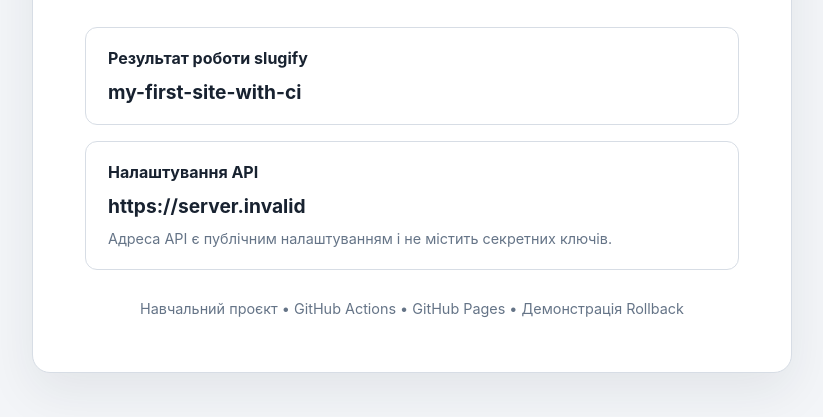
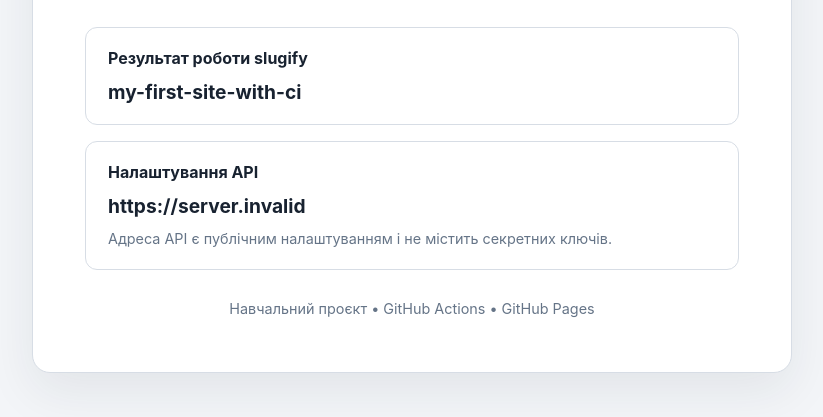
Before and after one commit to bbqbare/practice-06-cicd, a website built with Vite: page index.html in a window 1280 px wide. Shown: the part 377-794 px from the top of the page, without its empty margins (228-1051 px from the left). Built offline with nearby package versions, Linux system fonts and the light colour scheme; no server answers.

Commit message:
Revert "Demo: add rollback marker"
This reverts commit d93896251705c2c0decf71b422e006f907f147c5.

```diff
--- a/index.html
+++ b/index.html
@@ -20,7 +20,7 @@
         <p id="api-result" class="value"></p>
         <p class="hint">Адреса API є публічним налаштуванням і не містить секретних ключів.</p>
       </section>
-      <p class="footer">Навчальний проєкт • GitHub Actions • GitHub Pages • Демонстрація Rollback</p>
+      <p class="footer">Навчальний проєкт • GitHub Actions • GitHub Pages</p>
     </main>
     <script type="module" src="/src/main.js"></script>
   </body>
```
